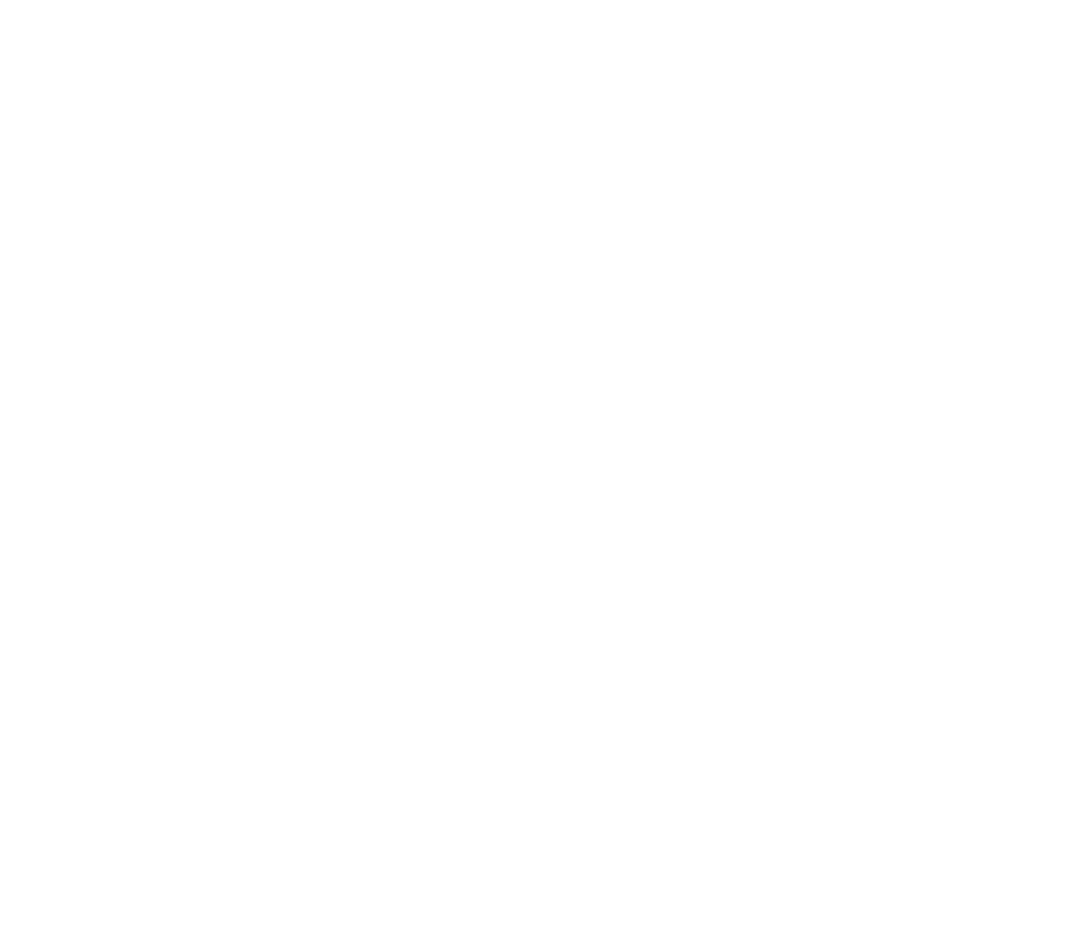
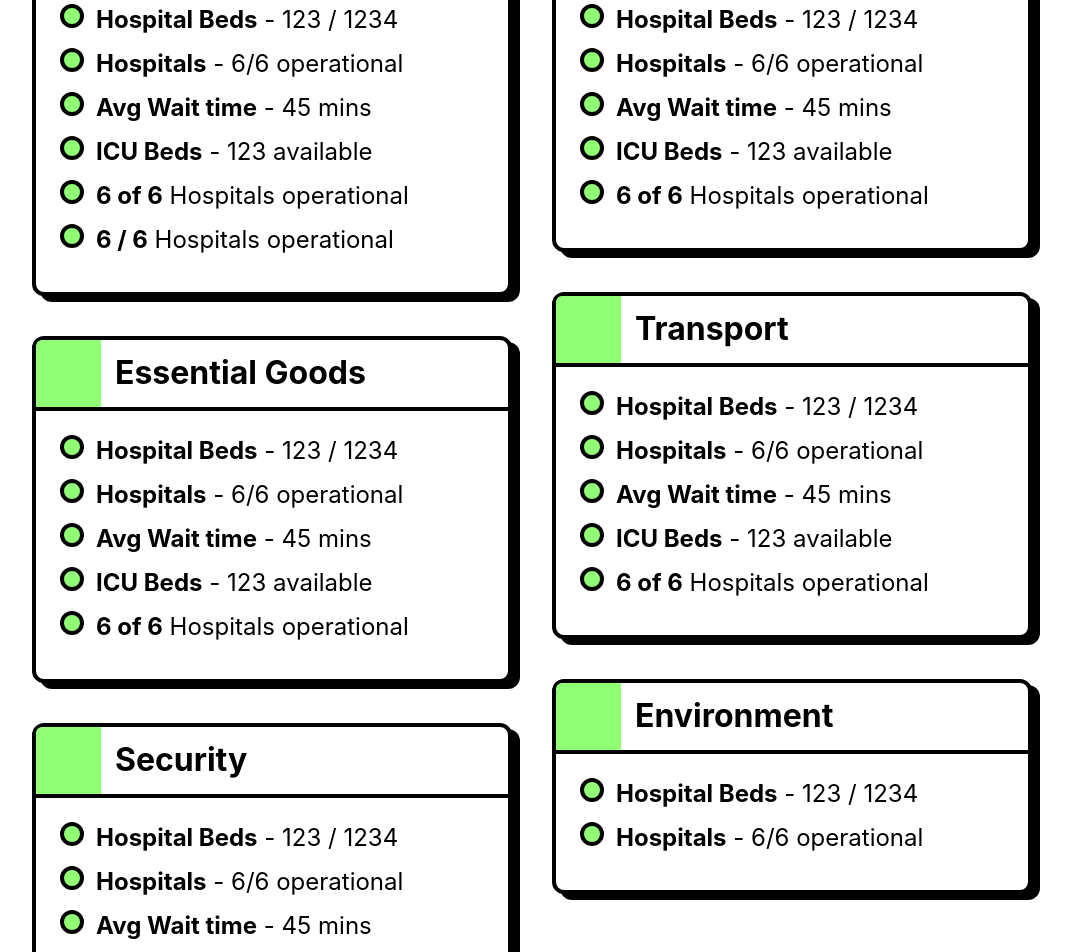
Before and after one commit to StatuspageNZ/statuspage, a React (Create React App) app: page / in a window 1280 px wide. Shown: the part 680-1632 px from the top of the page, without its empty margins (108-1179 px from the left). Before the commit the page ends 800 px from the top, so only its background shows below. Built offline with nearby package versions, Linux system fonts and the light colour scheme.

Commit message:
statuses

```diff
--- a/src/App.css
+++ b/src/App.css
@@ -120,3 +120,46 @@
   padding-left: 24px;
   outline: none;
 }
+
+.statuses {
+  width: 1000px;
+  margin-top: 40px;
+  justify-content: space-between;
+  column-count: 2;
+  column-gap: 40px;
+}
+
+.status-section {
+  background: #FFFFFF;
+  border: 4px solid #000000;
+  box-sizing: border-box;
+  box-shadow: 8px 6px 0px #000000;
+  border-radius: 12px;
+  width: 480px;
+  margin-bottom: 40px;
+  display: inline-block;
+}
+
+.status-section__header {
+  display: flex;
+}
+
+.status-section__icon {
+  width: 65px;
+  height: 67px;
+  display: inline-block;
+  background: #91FF76;
+  border-top-left-radius: 6px;
+}
+.status-section__title {
+  margin: 14px;
+  font-size: 32px;
+  line-height: 38px;
+  font-weight: bold;
+  display: inline-block;
+}
+
+.status-section__content {
+  border-top: 4px solid black;
+  padding: 24px;
+}
--- a/src/App.js
+++ b/src/App.js
@@ -66,6 +66,176 @@
 
       <input className="search" type="text" placeholder="Search brown bay"/>
 
+      <div className="statuses">
+
+
+        <div className="status-section">
+          <div className="status-section__header">
+            <div className="status-section__icon"></div>
+            <div className="status-section__title">Healthcare</div>
+          </div>
+          <div className="status-section__content">
+            <div className="line-item__container">
+              <div className="line-item__status-circle line-item__status-circle--green"></div>
+              <b>Hospital Beds</b> - 123 / 1234
+            </div>
+            <div className="line-item__container">
+              <div className="line-item__status-circle line-item__status-circle--green"></div>
+              <b>Hospitals</b> - 6/6 operational
+            </div>
+            <div className="line-item__container">
+              <div className="line-item__status-circle line-item__status-circle--green"></div>
+              <b>Avg Wait time</b> - 45 mins
+            </div>
+            <div className="line-item__container">
+              <div className="line-item__status-circle line-item__status-circle--green"></div>
+              <b>ICU Beds</b> - 123 available
+            </div>
+            <div className="line-item__container">
+              <div className="line-item__status-circle line-item__status-circle--green"></div>
+              <b>6 of 6</b> Hospitals operational
+            </div>
+            <div className="line-item__container">
+              <div className="line-item__status-circle line-item__status-circle--green"></div>
+              <b>6 / 6</b> Hospitals operational
+            </div>
+          </div>
+        </div>
+
+        <div className="status-section">
+          <div className="status-section__header">
+            <div className="status-section__icon"></div>
+            <div className="status-section__title">Essential Goods</div>
+          </div>
+          <div className="status-section__content">
+            <div className="line-item__container">
+              <div className="line-item__status-circle line-item__status-circle--green"></div>
+              <b>Hospital Beds</b> - 123 / 1234
+            </div>
+            <div className="line-item__container">
+              <div className="line-item__status-circle line-item__status-circle--green"></div>
+              <b>Hospitals</b> - 6/6 operational
+            </div>
+            <div className="line-item__container">
+              <div className="line-item__status-circle line-item__status-circle--green"></div>
+              <b>Avg Wait time</b> - 45 mins
+            </div>
+            <div className="line-item__container">
+              <div className="line-item__status-circle line-item__status-circle--green"></div>
+              <b>ICU Beds</b> - 123 available
+            </div>
+            <div className="line-item__container">
+              <div className="line-item__status-circle line-item__status-circle--green"></div>
+              <b>6 of 6</b> Hospitals operational
+            </div>
+          </div>
+        </div>
+
+
+        <div className="status-section">
+          <div className="status-section__header">
+            <div className="status-section__icon"></div>
+            <div className="status-section__title">Security</div>
+          </div>
+          <div className="status-section__content">
+            <div className="line-item__container">
+              <div className="line-item__status-circle line-item__status-circle--green"></div>
+              <b>Hospital Beds</b> - 123 / 1234
+            </div>
+            <div className="line-item__container">
+              <div className="line-item__status-circle line-item__status-circle--green"></div>
+              <b>Hospitals</b> - 6/6 operational
+            </div>
+            <div className="line-item__container">
+              <div className="line-item__status-circle line-item__status-circle--green"></div>
+              <b>Avg Wait time</b> - 45 mins
+            </div>
+          </div>
+        </div>
+
+
+        <div className="status-section">
+          <div className="status-section__header">
+            <div className="status-section__icon"></div>
+            <div className="status-section__title">Utilities</div>
+          </div>
+          <div className="status-section__content">
+            <div className="line-item__container">
+              <div className="line-item__status-circle line-item__status-circle--green"></div>
+              <b>Hospital Beds</b> - 123 / 1234
+            </div>
+            <div className="line-item__container">
+              <div className="line-item__status-circle line-item__status-circle--green"></div>
+              <b>Hospitals</b> - 6/6 operational
+            </div>
+            <div className="line-item__container">
+              <div className="line-item__status-circle line-item__status-circle--green"></div>
+              <b>Avg Wait time</b> - 45 mins
+            </div>
+            <div className="line-item__container">
+              <div className="line-item__status-circle line-item__status-circle--green"></div>
+              <b>ICU Beds</b> - 123 available
+            </div>
+            <div className="line-item__container">
+              <div className="line-item__status-circle line-item__status-circle--green"></div>
+              <b>6 of 6</b> Hospitals operational
+            </div>
+          </div>
+        </div>
+
+
+
+        <div className="status-section">
+          <div className="status-section__header">
+            <div className="status-section__icon"></div>
+            <div className="status-section__title">Transport</div>
+          </div>
+          <div className="status-section__content">
+            <div className="line-item__container">
+              <div className="line-item__status-circle line-item__status-circle--green"></div>
+              <b>Hospital Beds</b> - 123 / 1234
+            </div>
+            <div className="line-item__container">
+              <div className="line-item__status-circle line-item__status-circle--green"></div>
+              <b>Hospitals</b> - 6/6 operational
+            </div>
+            <div className="line-item__container">
+              <div className="line-item__status-circle line-item__status-circle--green"></div>
+              <b>Avg Wait time</b> - 45 mins
+            </div>
+            <div className="line-item__container">
+              <div className="line-item__status-circle line-item__status-circle--green"></div>
+              <b>ICU Beds</b> - 123 available
+            </div>
+            <div className="line-item__container">
+              <div className="line-item__status-circle line-item__status-circle--green"></div>
+              <b>6 of 6</b> Hospitals operational
+            </div>
+          </div>
+        </div>
+
+        <div className="status-section">
+          <div className="status-section__header">
+            <div className="status-section__icon"></div>
+            <div className="status-section__title">Environment</div>
+          </div>
+          <div className="status-section__content">
+            <div className="line-item__container">
+              <div className="line-item__status-circle line-item__status-circle--green"></div>
+              <b>Hospital Beds</b> - 123 / 1234
+            </div>
+            <div className="line-item__container">
+              <div className="line-item__status-circle line-item__status-circle--green"></div>
+              <b>Hospitals</b> - 6/6 operational
+            </div>
+          </div>
+        </div>
+
+
+
+      </div>
+
+
     </div>
   );
 }
```
